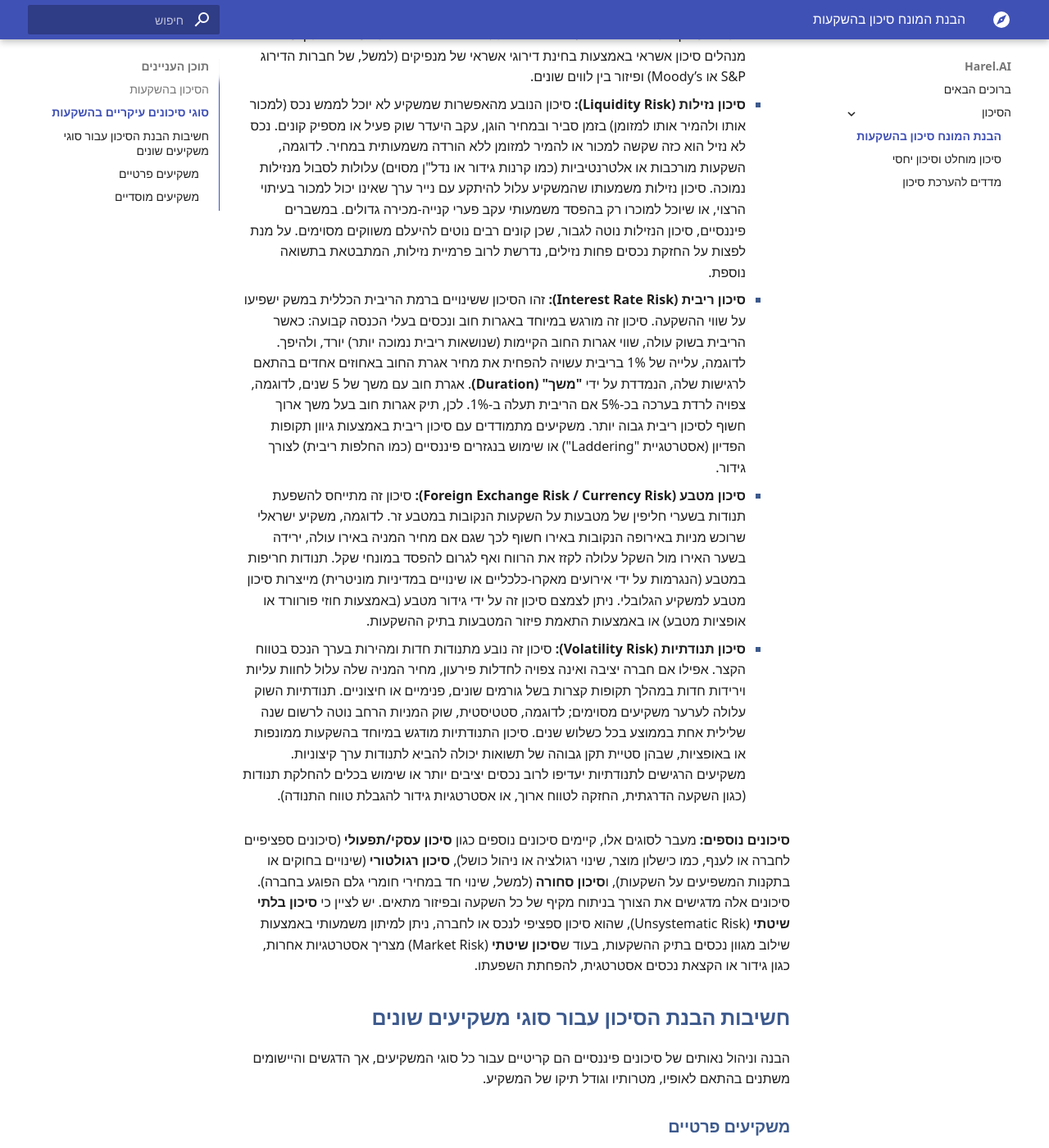
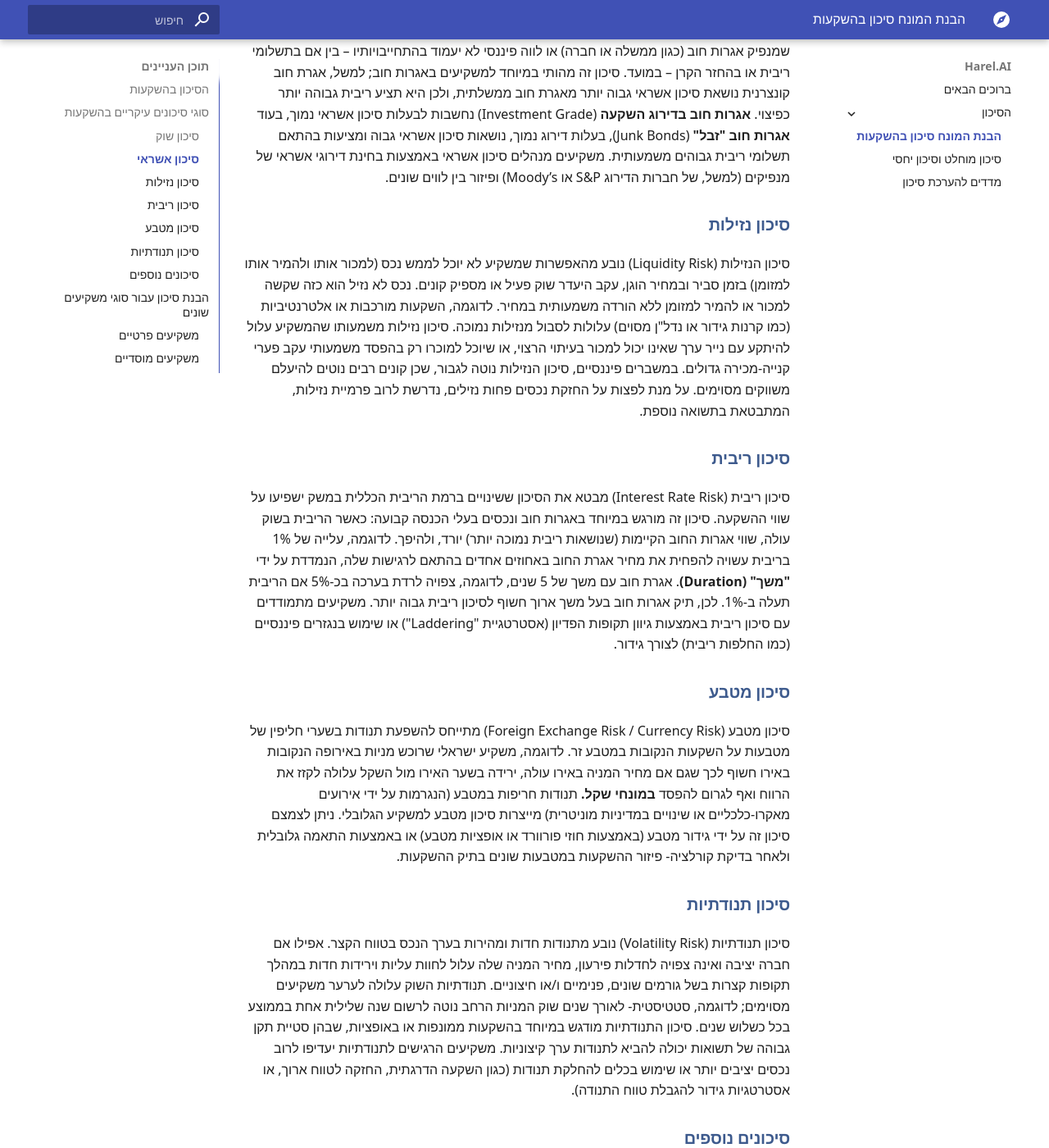
Before and after one commit to Harel-Karni/harel.ai, an MkDocs documentation site: the page built from docs/Investment-risk/intro.md, in a window 1280 px wide and 1400 px high, scrolled down 1251 px. Shown: the whole window at 82% size. Built offline with MkDocs 1.6.1 and Material for MkDocs 9.7.7, drawn with Linux system fonts in a browser that asks for light colours; some web fonts are replaced; some of the changed text lies outside the part shown.

Commit message:
modified:   docs/.obsidian/workspace.json 	modified:   docs/Investment-risk/absolute-and-relative-investment-risk.md 	modified:   docs/Investment-risk/intro.md 	modified:   docs/Investment-risk/measures.md

```diff
--- a/docs/Investment-risk/intro.md
+++ b/docs/Investment-risk/intro.md
@@ -14,24 +14,38 @@
 
 השקעות פיננסיות חשופות למגוון רחב של סיכונים, אשר נהוג לסווגם לקטגוריות שונות. הבחנה זו מסייעת למשקיעים לזהות, למדוד ולנהל כל סיכון באופן ממוקד.
 
-- **סיכון שוק (Market Risk):** זהו **סיכון שיטתי** (Systematic Risk), המשפיע על כלל השוק או על חלק ניכר ממנו באופן רוחבי. סיכון זה נובע מגורמים מאקרו-כלכליים, פוליטיים או גיאופוליטיים המשפיעים לרעה על ביצועי השוק כולו, כגון מיתון כלכלי, משברים פוליטיים או שינויי מדיניות ממשלתית דרמטיים. מאחר שסיכון זה משפיע על רוב הנכסים בו-זמנית, **אינו ניתן לביטול מוחלט באמצעות פיזור השקעות בלבד**. סיכון שוק כולל גם את **סיכון האינפלציה** (הסיכון ששחיקת כוח הקנייה תפגע בערך הריאלי של ההשקעה) ו**סיכון מדינה/פוליטי** (הסיכון הנובע מחוסר יציבות פוליטית או כשל ממשלתי העשויים לגרום להפסדי השקעה במדינה מסוימת).
+### סיכון שוק
+סיכון שוק (Market Risk) נחשב **כסיכון שיטתי** (Systematic Risk), המשפיע על כלל השוק או על חלק ניכר ממנו באופן רוחבי. סיכון זה נובע מגורמים מאקרו-כלכליים, פוליטיים או גיאופוליטיים המשפיעים לרעה על ביצועי השוק כולו, כגון מיתון כלכלי, משברים פוליטיים או שינויי מדיניות ממשלתית דרמטיים. מאחר שסיכון זה משפיע על רוב הנכסים בו-זמנית, לעיתים אף בצורה גלובלית- **הוא אינו ניתן לביטול מוחלט באמצעות פיזור השקעות בלבד**.
 
-- **סיכון אשראי (Credit Risk):** ידוע גם כ**סיכון חדלות פירעון** (Default Risk). סיכון זה מתייחס לסכנה שמנפיק אגרות חוב (כגון ממשלה או חברה) או לווה פיננסי לא יעמוד בהתחייבויותיו – בין אם בתשלומי ריבית או בהחזר הקרן – במועד. סיכון זה מהותי במיוחד למשקיעים באגרות חוב; למשל, אגרת חוב קונצרנית נושאת סיכון אשראי גבוה יותר מאגרת חוב ממשלתית, ולכן היא תציע ריבית גבוהה יותר כפיצוי. **אגרות חוב בדירוג השקעה** (Investment Grade) נחשבות לבעלות סיכון אשראי נמוך, בעוד **אגרות חוב "זבל"** (Junk Bonds), בעלות דירוג נמוך, נושאות סיכון אשראי גבוה ומציעות בהתאם תשלומי ריבית גבוהים משמעותית. משקיעים מנהלים סיכון אשראי באמצעות בחינת דירוגי אשראי של מנפיקים (למשל, של חברות הדירוג S&P או Moody’s) ופיזור בין לווים שונים.
+סיכון שוק כולל גם את **סיכון האינפלציה** - הסיכון ששחיקת כוח הקנייה תפגע בערך הריאלי של ההשקעה ו**סיכון מדינה/פוליטי** - הסיכון הנובע מחוסר יציבות פוליטית או כשל ממשלתי העשויים לגרום להפסדי השקעה במדינה מסוימת.
 
-- **סיכון נזילות (Liquidity Risk):** סיכון הנובע מהאפשרות שמשקיע לא יוכל לממש נכס (למכור אותו ולהמיר אותו למזומן) בזמן סביר ובמחיר הוגן, עקב היעדר שוק פעיל או מספיק קונים. נכס לא נזיל הוא כזה שקשה למכור או להמיר למזומן ללא הורדה משמעותית במחיר. לדוגמה, השקעות מורכבות או אלטרנטיביות (כמו קרנות גידור או נדל"ן מסוים) עלולות לסבול מנזילות נמוכה. סיכון נזילות משמעותו שהמשקיע עלול להיתקע עם נייר ערך שאינו יכול למכור בעיתוי הרצוי, או שיוכל למוכרו רק בהפסד משמעותי עקב פערי קנייה-מכירה גדולים. במשברים פיננסיים, סיכון הנזילות נוטה לגבור, שכן קונים רבים נוטים להיעלם משווקים מסוימים. על מנת לפצות על החזקת נכסים פחות נזילים, נדרשת לרוב פרמיית נזילות, המתבטאת בתשואה נוספת.
+### סיכון אשראי
+סיכון אשראי (Credit Risk) ידוע גם כ**סיכון חדלות פירעון** (Default Risk). סיכון זה מתייחס לסכנה שמנפיק אגרות חוב (כגון ממשלה או חברה) או לווה פיננסי לא יעמוד בהתחייבויותיו – בין אם בתשלומי ריבית או בהחזר הקרן – במועד. סיכון זה מהותי במיוחד למשקיעים באגרות חוב; למשל, אגרת חוב קונצרנית נושאת סיכון אשראי גבוה יותר מאגרת חוב ממשלתית, ולכן היא תציע ריבית גבוהה יותר כפיצוי. **אגרות חוב בדירוג השקעה** (Investment Grade) נחשבות לבעלות סיכון אשראי נמוך, בעוד **אגרות חוב "זבל"** (Junk Bonds), בעלות דירוג נמוך, נושאות סיכון אשראי גבוה ומציעות בהתאם תשלומי ריבית גבוהים משמעותית. משקיעים מנהלים סיכון אשראי באמצעות בחינת דירוגי אשראי של מנפיקים (למשל, של חברות הדירוג S&P או Moody’s) ופיזור בין לווים שונים.
 
-- **סיכון ריבית (Interest Rate Risk):** זהו הסיכון ששינויים ברמת הריבית הכללית במשק ישפיעו על שווי ההשקעה. סיכון זה מורגש במיוחד באגרות חוב ונכסים בעלי הכנסה קבועה: כאשר הריבית בשוק עולה, שווי אגרות החוב הקיימות (שנושאות ריבית נמוכה יותר) יורד, ולהיפך. לדוגמה, עלייה של 1% בריבית עשויה להפחית את מחיר אגרת החוב באחוזים אחדים בהתאם לרגישות שלה, הנמדדת על ידי **"משך" (Duration)**. אגרת חוב עם משך של 5 שנים, לדוגמה, צפויה לרדת בערכה בכ-5% אם הריבית תעלה ב-1%. לכן, תיק אגרות חוב בעל משך ארוך חשוף לסיכון ריבית גבוה יותר. משקיעים מתמודדים עם סיכון ריבית באמצעות גיוון תקופות הפדיון (אסטרטגיית "Laddering") או שימוש בנגזרים פיננסיים (כמו החלפות ריבית) לצורך גידור.
+### סיכון נזילות
+סיכון הנזילות (Liquidity Risk) נובע מהאפשרות שמשקיע לא יוכל לממש נכס (למכור אותו ולהמיר אותו למזומן) בזמן סביר ובמחיר הוגן, עקב היעדר שוק פעיל או מספיק קונים. נכס לא נזיל הוא כזה שקשה למכור או להמיר למזומן ללא הורדה משמעותית במחיר. לדוגמה, השקעות מורכבות או אלטרנטיביות (כמו קרנות גידור או נדל"ן מסוים) עלולות לסבול מנזילות נמוכה. סיכון נזילות משמעותו שהמשקיע עלול להיתקע עם נייר ערך שאינו יכול למכור בעיתוי הרצוי, או שיוכל למוכרו רק בהפסד משמעותי עקב פערי קנייה-מכירה גדולים. במשברים פיננסיים, סיכון הנזילות נוטה לגבור, שכן קונים רבים נוטים להיעלם משווקים מסוימים. על מנת לפצות על החזקת נכסים פחות נזילים, נדרשת לרוב פרמיית נזילות, המתבטאת בתשואה נוספת.
 
-- **סיכון מטבע (Foreign Exchange Risk / Currency Risk):** סיכון זה מתייחס להשפעת תנודות בשערי חליפין של מטבעות על השקעות הנקובות במטבע זר. לדוגמה, משקיע ישראלי שרוכש מניות באירופה הנקובות באירו חשוף לכך שגם אם מחיר המניה באירו עולה, ירידה בשער האירו מול השקל עלולה לקזז את הרווח ואף לגרום להפסד במונחי שקל. תנודות חריפות במטבע (הנגרמות על ידי אירועים מאקרו-כלכליים או שינויים במדיניות מוניטרית) מייצרות סיכון מטבע למשקיע הגלובלי. ניתן לצמצם סיכון זה על ידי גידור מטבע (באמצעות חוזי פורוורד או אופציות מטבע) או באמצעות התאמת פיזור המטבעות בתיק ההשקעות.
+### סיכון ריבית
+סיכון ריבית (Interest Rate Risk) מבטא את הסיכון ששינויים ברמת הריבית הכללית במשק ישפיעו על שווי ההשקעה. סיכון זה מורגש במיוחד באגרות חוב ונכסים בעלי הכנסה קבועה: כאשר הריבית בשוק עולה, שווי אגרות החוב הקיימות (שנושאות ריבית נמוכה יותר) יורד, ולהיפך. לדוגמה, עלייה של 1% בריבית עשויה להפחית את מחיר אגרת החוב באחוזים אחדים בהתאם לרגישות שלה, הנמדדת על ידי **"משך" (Duration)**. אגרת חוב עם משך של 5 שנים, לדוגמה, צפויה לרדת בערכה בכ-5% אם הריבית תעלה ב-1%. לכן, תיק אגרות חוב בעל משך ארוך חשוף לסיכון ריבית גבוה יותר. משקיעים מתמודדים עם סיכון ריבית באמצעות גיוון תקופות הפדיון (אסטרטגיית "Laddering") או שימוש בנגזרים פיננסיים (כמו החלפות ריבית) לצורך גידור.
 
-- **סיכון תנודתיות (Volatility Risk):** סיכון זה נובע מתנודות חדות ומהירות בערך הנכס בטווח הקצר. אפילו אם חברה יציבה ואינה צפויה לחדלות פירעון, מחיר המניה שלה עלול לחוות עליות וירידות חדות במהלך תקופות קצרות בשל גורמים שונים, פנימיים או חיצוניים. תנודתיות השוק עלולה לערער משקיעים מסוימים; לדוגמה, סטטיסטית, שוק המניות הרחב נוטה לרשום שנה שלילית אחת בממוצע בכל כשלוש שנים. סיכון התנודתיות מודגש במיוחד בהשקעות ממונפות או באופציות, שבהן סטיית תקן גבוהה של תשואות יכולה להביא לתנודות ערך קיצוניות. משקיעים הרגישים לתנודתיות יעדיפו לרוב נכסים יציבים יותר או שימוש בכלים להחלקת תנודות (כגון השקעה הדרגתית, החזקה לטווח ארוך, או אסטרטגיות גידור להגבלת טווח התנודה).
+### סיכון מטבע
+סיכון מטבע (Foreign Exchange Risk / Currency Risk) מתייחס להשפעת תנודות בשערי חליפין של מטבעות על השקעות הנקובות במטבע זר. לדוגמה, משקיע ישראלי שרוכש מניות באירופה הנקובות באירו חשוף לכך שגם אם מחיר המניה באירו עולה, ירידה בשער האירו מול השקל עלולה לקזז את הרווח ואף לגרום להפסד **במונחי שקל.** תנודות חריפות במטבע (הנגרמות על ידי אירועים מאקרו-כלכליים או שינויים במדיניות מוניטרית) מייצרות סיכון מטבע למשקיע הגלובלי. ניתן לצמצם סיכון זה על ידי גידור מטבע (באמצעות חוזי פורוורד או אופציות מטבע) או באמצעות התאמה גלובלית ולאחר בדיקת קורלציה- פיזור ההשקעות במטבעות שונים בתיק ההשקעות.
+
+### סיכון תנודתיות
+סיכון תנודתיות (Volatility Risk) נובע מתנודות חדות ומהירות בערך הנכס בטווח הקצר. אפילו אם חברה יציבה ואינה צפויה לחדלות פירעון, מחיר המניה שלה עלול לחוות עליות וירידות חדות במהלך תקופות קצרות בשל גורמים שונים, פנימיים ו/או חיצוניים. תנודתיות השוק עלולה לערער משקיעים מסוימים; לדוגמה, סטטיסטית- לאורך שנים שוק המניות הרחב נוטה לרשום שנה שלילית אחת בממוצע בכל כשלוש שנים. סיכון התנודתיות מודגש במיוחד בהשקעות ממונפות או באופציות, שבהן סטיית תקן גבוהה של תשואות יכולה להביא לתנודות ערך קיצוניות. משקיעים הרגישים לתנודתיות יעדיפו לרוב נכסים יציבים יותר או שימוש בכלים להחלקת תנודות (כגון השקעה הדרגתית, החזקה לטווח ארוך, או אסטרטגיות גידור להגבלת טווח התנודה).
 
 
-**סיכונים נוספים:** מעבר לסוגים אלו, קיימים סיכונים נוספים כגון **סיכון עסקי/תפעולי** (סיכונים ספציפיים לחברה או לענף, כמו כישלון מוצר, שינוי רגולציה או ניהול כושל), **סיכון רגולטורי** (שינויים בחוקים או בתקנות המשפיעים על השקעות), ו**סיכון סחורה** (למשל, שינוי חד במחירי חומרי גלם הפוגע בחברה). סיכונים אלה מדגישים את הצורך בניתוח מקיף של כל השקעה ובפיזור מתאים. יש לציין כי **סיכון בלתי שיטתי** (Unsystematic Risk), שהוא סיכון ספציפי לנכס או לחברה, ניתן למיתון משמעותי באמצעות שילוב מגוון נכסים בתיק ההשקעות, בעוד ש**סיכון שיטתי** (Market Risk) מצריך אסטרטגיות אחרות, כגון גידור או הקצאת נכסים אסטרטגית, להפחתת השפעתו.
+### סיכונים נוספים
+מעבר לסוגים אלו, קיימים סיכונים נוספים המדגישים את הצורך בניתוח מקיף של כל השקעה ובפיזור מתאים. נזכיר אותם בקצרה:
+* **סיכון עסקי/תפעולי**: סיכונים ספציפיים לחברה או לענף, כמו כישלון מוצר, שינוי רגולציה או ניהול כושל.
+* **סיכון רגולטורי**: שינויים בחוקים או בתקנות המשפיעים על השקעות
+* **סיכון סחורה**: למשל, שינוי חד במחירי חומרי גלם הפוגע בחברה.
 
-## חשיבות הבנת הסיכון עבור סוגי משקיעים שונים
+## הבנת סיכון עבור סוגי משקיעים שונים
 
 הבנה וניהול נאותים של סיכונים פיננסיים הם קריטיים עבור כל סוגי המשקיעים, אך הדגשים והיישומים משתנים בהתאם לאופיו, מטרותיו וגודל תיקו של המשקיע.
+
+נבחן שתי דוגמאות:
 
 ### משקיעים פרטיים
 
```
Also changed, not shown: docs/Investment-risk/absolute-and-relative-investment-risk.md (+30 -7 lines), docs/Investment-risk/measures.md (+32 -12 lines), docs/.obsidian/workspace.json.
